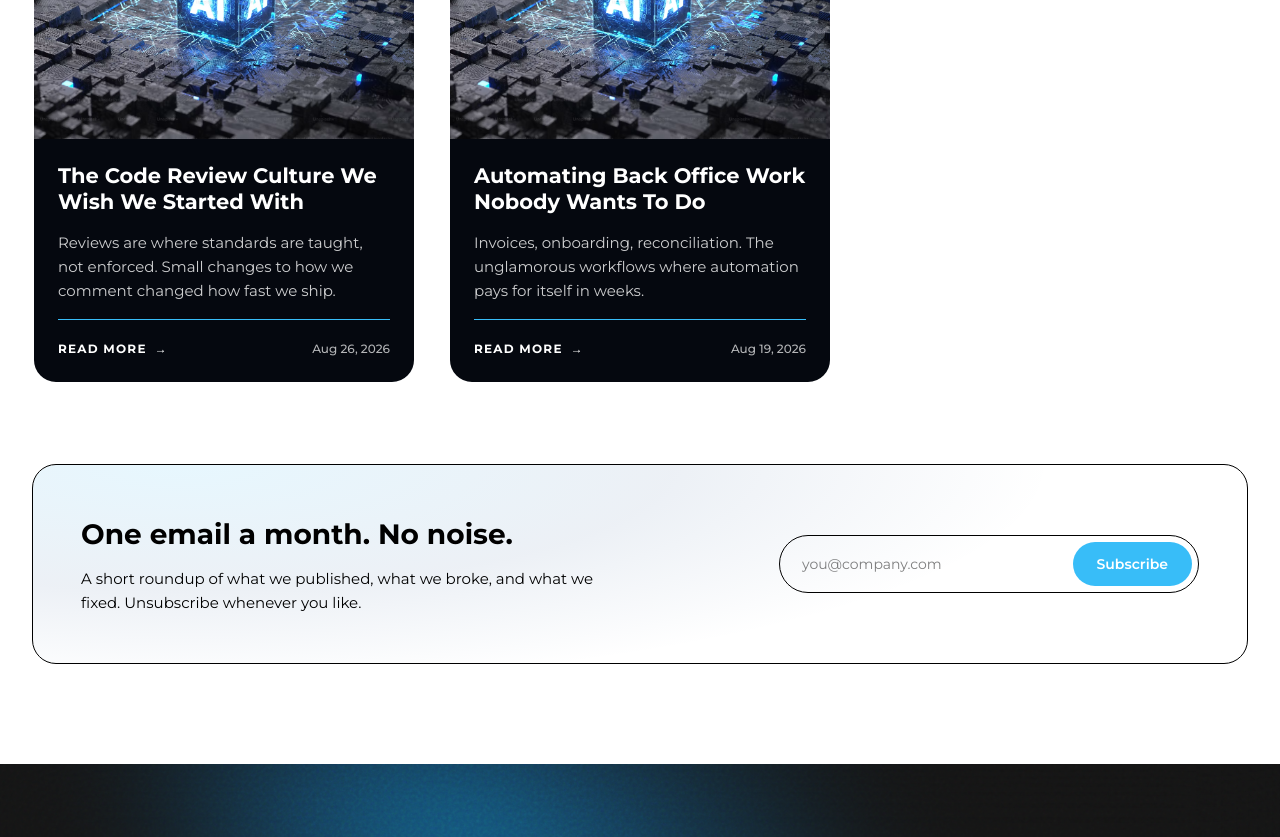
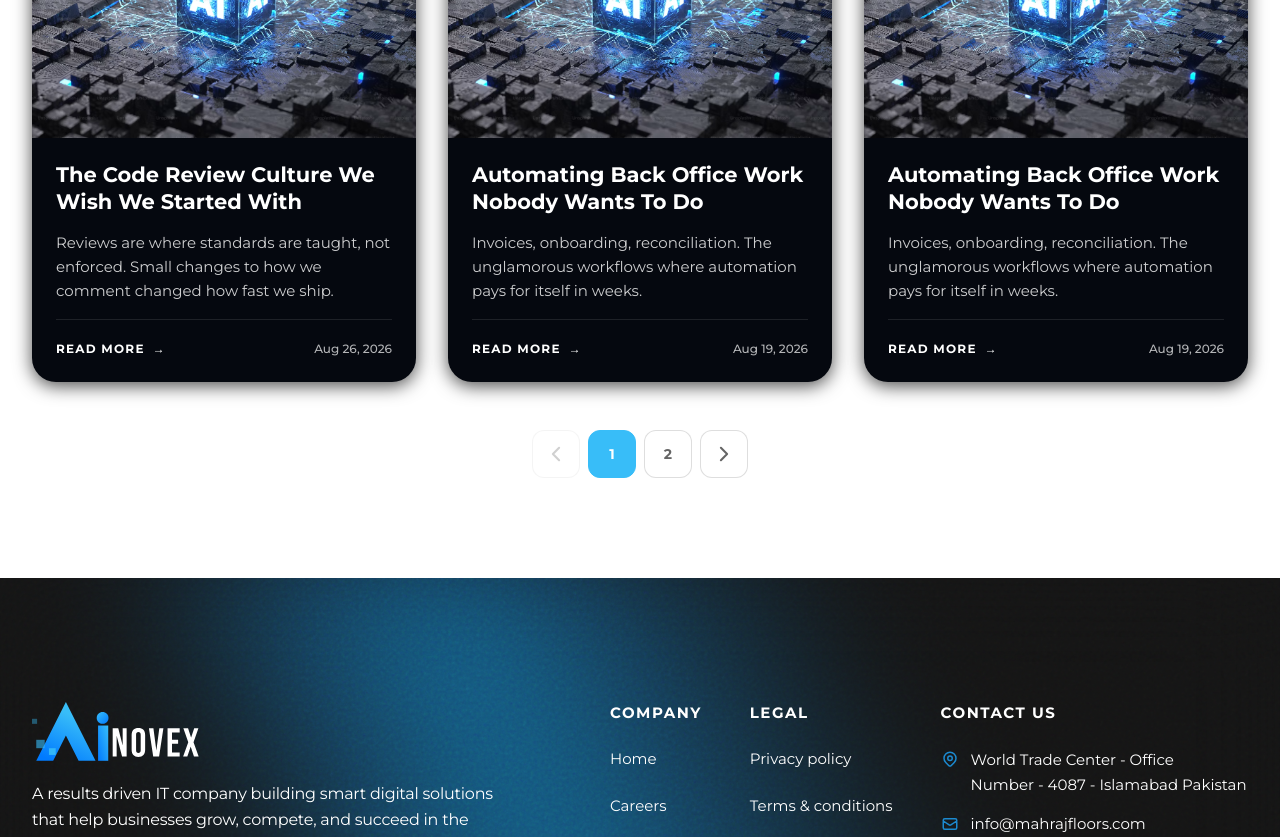
Before and after one commit to MahraJGit/ainovex, a Next.js app: page /blog in a window 1280 px wide. Shown: the part 1940-2777 px from the top of the page. Built offline with nearby package versions, Linux system fonts and the light colour scheme.

Commit message:
Blog Page Completed

```diff
--- a/app/(frontend)/blog/page.tsx
+++ b/app/(frontend)/blog/page.tsx
@@ -9,15 +9,16 @@
         "Notes from the build. Practical writing on AI, cloud, web development and design from the Ainovex team.",
 };
 
-export default function BlogPage() {
-  const sorted = [...posts].sort(
+// Sorted once at module level — stable reference forever
+const sortedPosts = [...posts].sort(
     (a, b) => new Date(b.date).getTime() - new Date(a.date).getTime()
 );
 
+export default function BlogPage() {
     return (
         <>
-      <BlogHero total={sorted.length} />
-      <BlogListing posts={sorted} />
+            <BlogHero total={sortedPosts.length} />
+            <BlogListing posts={sortedPosts} />
         </>
     );
 }
--- a/app/components/sections/Blog/BlogListing.tsx
+++ b/app/components/sections/Blog/BlogListing.tsx
@@ -1,13 +1,15 @@
 "use client";
 
-import { useMemo, useState } from "react";
+import { useMemo, useState, useEffect, useRef } from "react";
+import { IoChevronForward, IoChevronBack } from "react-icons/io5";
 import SectionGrid from "../../ui/SectionGrid";
 import type { Post } from "../../../lib/post";
 import FeaturedPost from "./Featuredpost";
-import CategoryFilter from "./Categoryfilter";
-import SearchBox from "./Searchbox";
-import BlogGrid from "./Bloggrid";
-import NewsletterStrip from "./Newsletterstrip";
+import CategoryFilter from "../../ui/Categoryfilter";
+import SearchBox from "../../ui/Searchbox";
+import BlogGrid from "../../ui/Bloggrid";
+
+const POSTS_PER_PAGE = 6;
 
 function filterPosts(posts: Post[], category: string, query: string) {
     const term = query.trim().toLowerCase();
@@ -23,13 +25,32 @@
 export default function BlogListing({ posts }: { posts: Post[] }) {
     const [category, setCategory] = useState("All");
     const [query, setQuery] = useState("");
+    const [page, setPage] = useState(1);
 
-  // posts are already sorted by date from page.tsx — first is always newest
-  const featured = posts[0];
-  const rest = posts.slice(1);
-  const visible = useMemo(() => filterPosts(rest, category, query), [rest, category, query]);
+    const sectionRef = useRef<HTMLDivElement>(null);
 
-  if (!featured) {
+    const postsRef = useRef(posts);
+    const latest = postsRef.current[0];
+    const rest = postsRef.current.slice(1);
+
+    const filtered = useMemo(
+        () => filterPosts(rest, category, query),
+        [rest, category, query]
+    );
+
+    useEffect(() => {
+        setPage(1);
+    }, [category, query]);
+
+    const totalPages = Math.max(1, Math.ceil(filtered.length / POSTS_PER_PAGE));
+    const start = (page - 1) * POSTS_PER_PAGE;
+    const paginated = filtered.slice(start, start + POSTS_PER_PAGE);
+
+    const scrollToTop = () => {
+        sectionRef.current?.scrollIntoView({ behavior: "smooth", block: "start" });
+    };
+
+    if (!latest) {
         return (
             <section className="relative overflow-hidden bg-white">
                 <SectionGrid placement="center" />
@@ -47,17 +68,48 @@
             <SectionGrid placement="center" />
 
             <div className="section-container relative z-10 py-[80px]! lg:py-[100px]!">
-        <FeaturedPost post={featured} />
+                <FeaturedPost post={latest} />
 
-        <div className="mt-16 flex flex-col gap-5 lg:flex-row lg:items-center lg:justify-between">
+                <div ref={sectionRef} className="mt-16 flex flex-col gap-5 lg:flex-row lg:items-center lg:justify-between">
                     <CategoryFilter active={category} onChange={setCategory} />
                     <SearchBox value={query} onChange={setQuery} />
                 </div>
 
-        <BlogGrid posts={visible} />
+                <BlogGrid posts={paginated} />
 
-        <div className="mt-20">
-          <NewsletterStrip />
+                <div className="mt-12 flex items-center justify-center gap-2">
+                    <button
+                        type="button"
+                        aria-label="Previous blog page"
+                        onClick={() => { setPage((p) => Math.max(1, p - 1)); scrollToTop(); }}
+                        disabled={page === 1}
+                        className="flex size-12 items-center justify-center rounded-xl border border-black-v1/15 bg-white text-black-v1/70 transition-colors hover:text-white hover:bg-[#05080F] hover:border-[#05080F] disabled:pointer-events-none disabled:opacity-30"
+                    >
+                        <IoChevronBack size={22} />
+                    </button>
+
+                    {Array.from({ length: totalPages }, (_, i) => i + 1).map((p) => (
+                        <button
+                            key={p}
+                            onClick={() => { setPage(p); scrollToTop(); }}
+                            className={`flex h-12 w-12 items-center justify-center rounded-xl text-sm font-bold transition-colors ${p === page
+                                ? "bg-primary text-white border border-primary"
+                                : "border border-black-v1/15 bg-white text-black-v1/70 hover:text-white hover:bg-[#05080F]"
+                                }`}
+                        >
+                            {p}
+                        </button>
+                    ))}
+
+                    <button
+                        type="button"
+                        aria-label="Next blog page"
+                        onClick={() => { setPage((p) => Math.min(totalPages, p + 1)); scrollToTop(); }}
+                        disabled={page === totalPages}
+                        className="flex size-12 items-center justify-center rounded-xl border border-black-v1/15 bg-white text-black-v1/70 transition-colors hover:text-white hover:bg-[#05080F] hover:border-[#05080F] disabled:pointer-events-none disabled:opacity-30"
+                    >
+                        <IoChevronForward size={22} />
+                    </button>
                 </div>
             </div>
         </section>
--- a/app/components/sections/Blog/Newsletterstrip.tsx
+++ /dev/null
@@ -1,68 +0,0 @@
-"use client";
-
-import { useState } from "react";
-
-export default function NewsletterStrip() {
-  const [email, setEmail] = useState("");
-  const [sent, setSent] = useState(false);
-
-  const handleSubmit = (e: React.FormEvent) => {
-    e.preventDefault();
-    setSent(true);
-    setEmail("");
-  };
-
-  return (
-    <div className="relative overflow-hidden rounded-[24px] border border-ink/10 p-8 lg:p-12">
-      <div
-        aria-hidden
-        className="absolute inset-0 -z-10"
-        style={{
-          background:
-            "radial-gradient(90% 140% at 12% 0%, rgba(56,189,248,0.12) 0%, rgba(17,69,136,0.08) 45%, transparent 80%)",
-        }}
-      />
-
-      <div className="flex flex-col items-start justify-between gap-6 lg:flex-row lg:items-center">
-        <div>
-          <h3 className="text-[24px] font-bold text-ink lg:text-[28px]">
-            One email a month. No noise.
-          </h3>
-          <p className="mt-3 max-w-[520px] text-[15px] leading-[1.6] text-ink/60">
-            A short roundup of what we published, what we broke, and what we
-            fixed. Unsubscribe whenever you like.
-          </p>
-        </div>
-
-        <div className="w-full max-w-[420px]">
-          <form
-            onSubmit={handleSubmit}
-            className="flex items-center gap-2 rounded-full border border-ink/20 bg-ink/10 p-1.5"
-          >
-            <input
-              type="email"
-              required
-              value={email}
-              onChange={(e) => setEmail(e.target.value)}
-              placeholder="you@company.com"
-              aria-label="Email address"
-              className="h-11 flex-1 bg-transparent px-4 text-[14px] text-ink outline-none placeholder:text-ink/50"
-            />
-            <button
-              type="submit"
-              className="h-11 shrink-0 rounded-full bg-primary px-6 text-[14px] font-semibold text-white transition-colors hover:bg-primary/90"
-            >
-              Subscribe
-            </button>
-          </form>
-
-          {sent && (
-            <p role="status" className="mt-3 text-[13px] text-ink/70">
-              Thanks, you're on the list.
-            </p>
-          )}
-        </div>
-      </div>
-    </div>
-  );
-}
--- a/app/components/ui/BlogCard.tsx
+++ b/app/components/ui/BlogCard.tsx
@@ -9,6 +9,7 @@
   excerpt: string;
   date: string;
   category: string;
+  variant?: "dark" | "light";
 };
 
 export default function BlogCard({
@@ -18,10 +19,18 @@
   excerpt,
   date,
   category,
+  variant = "dark",
 }: BlogCardProps) {
+  const shadowStyle =
+    variant === "light"
+      ? "0 4px 18px rgba(0, 0, 0, 0.7)"
+      : "0 4px 18px rgba(120, 120, 120, 0.2)";
+
   return (
-    <article className="group flex h-full flex-col overflow-hidden rounded-[24px] border-2 border-white bg-[#05080F] transition-colors duration-300 hover:border-primary">
-
+    <article
+      className="group flex h-full flex-col overflow-hidden rounded-[24px] bg-[#05080F] transition-all duration-300"
+      style={{ boxShadow: shadowStyle }}
+    >
       {/* Image */}
       <Link
         href={`/blog/${slug}`}
@@ -53,7 +62,7 @@
         <p className="flex-1 text-[15px] leading-[1.6] text-white/80">{excerpt}</p>
 
         {/* Footer */}
-        <div className="flex items-center justify-between gap-4 border-t border-primary pt-5">
+        <div className="flex items-center justify-between gap-4 border-t border-white/10 pt-5">
           <Link
             href={`/blog/${slug}`}
             className="inline-flex items-center gap-2 text-[12px] font-bold uppercase tracking-[0.1em] text-white transition-colors duration-300 group-hover:text-primary"
--- a/app/components/sections/Blog/Bloggrid.tsx
+++ b/app/components/ui/Bloggrid.tsx
@@ -1,5 +1,5 @@
-import type { Post } from "../../../lib/post";
-import BlogCard from "../../ui/BlogCard";
+import type { Post } from "../../lib/post";
+import BlogCard from "./BlogCard";
 
 export default function BlogGrid({ posts }: { posts: Post[] }) {
   if (posts.length === 0) {
@@ -21,6 +21,7 @@
           excerpt={post.excerpt}
           date={post.date}
           category={post.category}
+          variant="light"
         />
       ))}
     </div>
--- a/app/components/sections/Blog/Categoryfilter.tsx
+++ b/app/components/ui/Categoryfilter.tsx
@@ -1,6 +1,6 @@
 "use client";
 
-import { categories } from "../../../lib/post";
+import { categories } from "../../lib/post";
 
 interface Props {
   active: string;
--- a/app/lib/post.ts
+++ b/app/lib/post.ts
@@ -78,4 +78,24 @@
     image: "/images/blog/blog-1.jpg",
     author: { name: "Ainovex Team", role: "Automation", avatar: "/images/blog/authors/team.png" },
   },
+  {
+    slug: "back-office-workflows",
+    category: "AI & Automation",
+    title: "Automating Back Office Work Nobody Wants To Do",
+    excerpt:
+      "Invoices, onboarding, reconciliation. The unglamorous workflows where automation pays for itself in weeks.",
+    date: "2026-08-19",
+    image: "/images/blog/blog-1.jpg",
+    author: { name: "Ainovex Team", role: "Automation", avatar: "/images/blog/authors/team.png" },
+  },
+  {
+    slug: "automating",
+    category: "AI & Automation",
+    title: "Automating Back Office Work Nobody Wants To Do",
+    excerpt:
+      "Invoices, onboarding, reconciliation. The unglamorous workflows where automation pays for itself in weeks.",
+    date: "2026-08-19",
+    image: "/images/blog/blog-1.jpg",
+    author: { name: "Ainovex Team", role: "Automation", avatar: "/images/blog/authors/team.png" },
+  },
 ];
```
Also changed, not shown: app/components/sections/Home/SuccessStories.tsx (+4 -4 lines), app/components/sections/Home/Testimonials.tsx (+7 -8 lines), app/components/sections/common/Faq.tsx (+17 -11 lines), app/components/ui/Searchbox.tsx (renamed from app/components/sections/Blog/Searchbox.tsx). Lines whose indentation alone changed are shown as unchanged.
